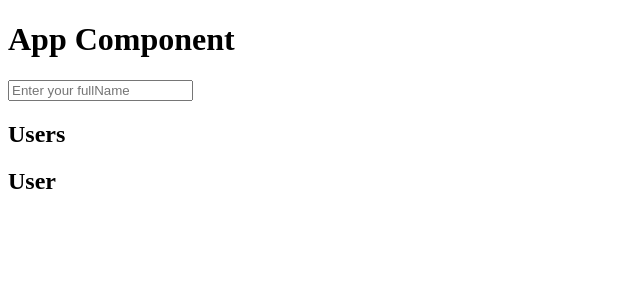
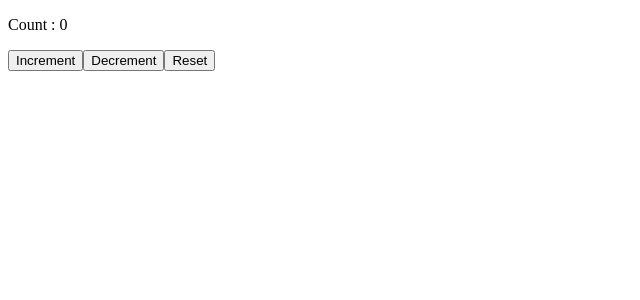
Before and after one commit to Kavya-gopi/ReactJs, a React (Vite) app in the folder React-Hooks/: page / in a window 1280 px wide. Shown: the top 300 px of the page, without its empty margins (0-640 px from the left). Built offline with nearby package versions, Linux system fonts and the light colour scheme.

Commit message:
ReducerHooksDemo

```diff
--- a/React-Hooks/src/main.jsx
+++ b/React-Hooks/src/main.jsx
@@ -18,6 +18,11 @@ import { ToggleVisibility } from "./useStateExercises/ToggleVisibility.jsx";
 import { TodoList } from "./useStateExercises/TodoList.jsx";
 import App1 from "./useContextDemos/App1.jsx";
 import AppComp from "./useContextDemos2/AppComp.jsx";
+import { ReducerDemo } from "./useReducerDemo/ReducerDemo.jsx";
+import { ReducerDemo1 } from "./useReducerDemo/ReducerDemo1.jsx";
+import ReducerDemo2 from "./useReducerDemo/ReducerDemo2.jsx";
+
+
 
 ReactDOM.createRoot(document.getElementById("root")).render(
   <React.StrictMode>
@@ -37,6 +42,11 @@ ReactDOM.createRoot(document.getElementById("root")).render(
     {/* <ToggleVisibility/> */}
     {/* <TodoList/> */}
     {/* <App1></App1> */}
-    <AppComp/>
+    {/* <AppComp/> */}
+    {/* <ReducerDemo/> */}
+    {/* <ReducerDemo1/> */}
+    <ReducerDemo2/>
+
+
   </React.StrictMode>
 );
--- /dev/null
+++ b/React-Hooks/src/useReducerDemo/ReducerDemo.jsx
@@ -0,0 +1,31 @@
+import React, { useReducer } from "react";
+
+export const ReducerDemo=()=>{
+    function reducerFunc(state,action){
+        switch(action.type){
+            case "increment":
+                return {count:state.count+1};
+            case "decrement":
+                return {count:state.count-1};
+            default:
+                return state;
+
+        }
+
+    }
+    const [state,dispatch] = useReducer(reducerFunc,{count:0});
+    function increment(){
+        dispatch({type:"increment"});
+    }
+    function decrement(){
+        dispatch({type:"decrement"});
+    }
+    return(
+        <>
+         <h1>Reducer Demo</h1>
+         <button onClick={increment}>Increment</button>
+         <p>{state.count}</p>
+         <button onClick={decrement}>Decrement</button>
+        </>
+    )
+}
--- /dev/null
+++ b/React-Hooks/src/useReducerDemo/ReducerDemo1.jsx
@@ -0,0 +1,29 @@
+import React, { useReducer } from "react";
+
+export const ReducerDemo1 = () => {
+  let initialValue = "name";
+
+  function redFunc(state, action) {
+    if (action.type === "updateField") {
+      return { initialValue: action.payload };
+    } else {
+      return state;
+    }
+  }
+
+  const [state, dispatch] = useReducer(redFunc, { initialValue });
+  return (
+    <>
+      <div>
+        <input
+          type="text"
+          value={state.initialValue}
+          onChange={(e) =>
+            dispatch({ type: "updateField", payload: e.target.value })
+          }
+        ></input>
+        <p>{state.initialValue}</p>
+      </div>
+    </>
+  );
+};
--- /dev/null
+++ b/React-Hooks/src/useReducerDemo/ReducerDemo2.jsx
@@ -0,0 +1,44 @@
+import React, { useReducer } from "react";
+
+function ReducerDemo2() {
+  const initialState = {
+    count: 0,
+  };
+
+  function init(initialState) {
+    return initialState;
+  }
+
+  function reducer(state, action) {
+    switch (action.type) {
+      case "increment":
+        return { count: state.count + 1 };
+
+      case "decrement":
+        return { count: state.count - 1 };
+
+      case "reset":
+        return { count: 0 };
+
+      default:
+        return state;
+    }
+  }
+  const [state, dispatch] = useReducer(reducer, initialState, init);
+  return (
+    <>
+      <div>
+        <p> Count : {state.count}</p>
+        <button onClick={() => dispatch({ type: "increment" })}>
+          Increment
+        </button>
+        <button onClick={() => dispatch({ type: "decrement" })}>
+          Decrement
+        </button>
+        <button onClick={() => dispatch({ type: "reset" })}>Reset</button>
+      </div>
+    </>
+  );
+}
+
+export default ReducerDemo2;
```
